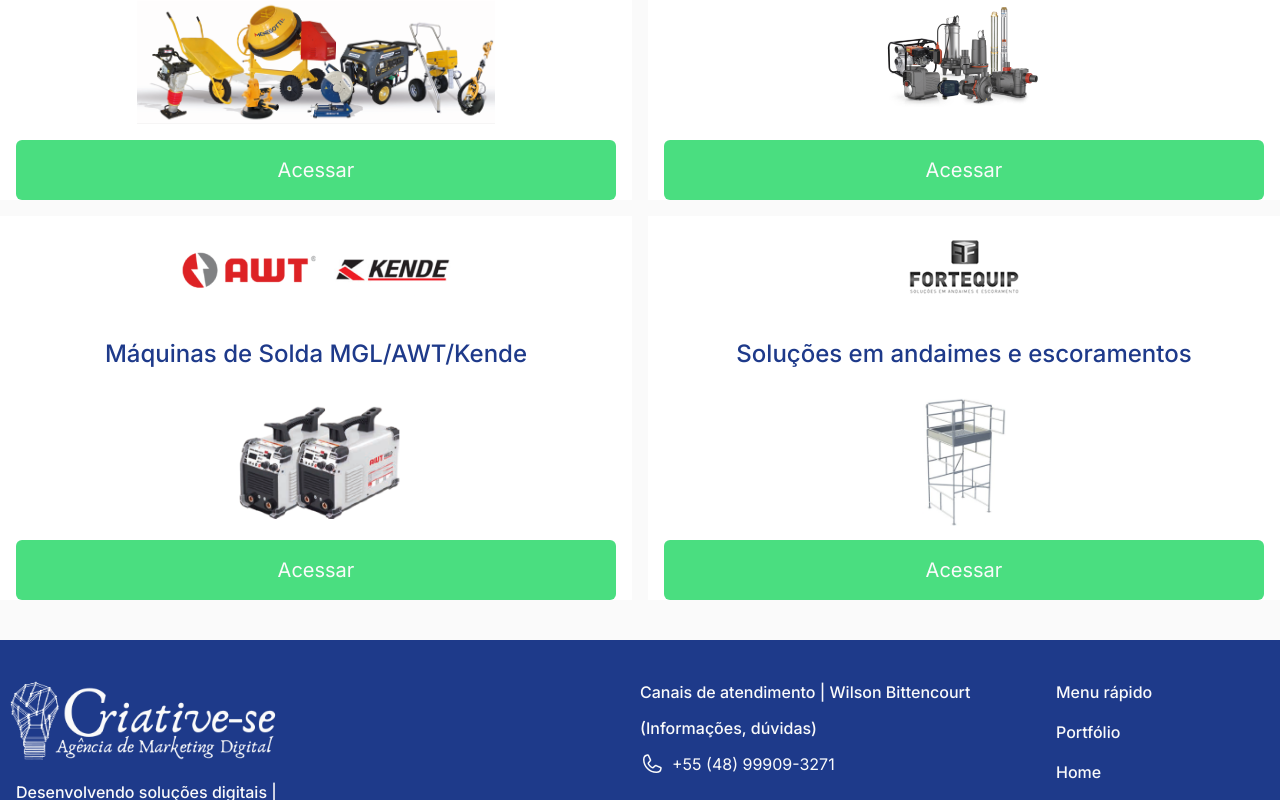
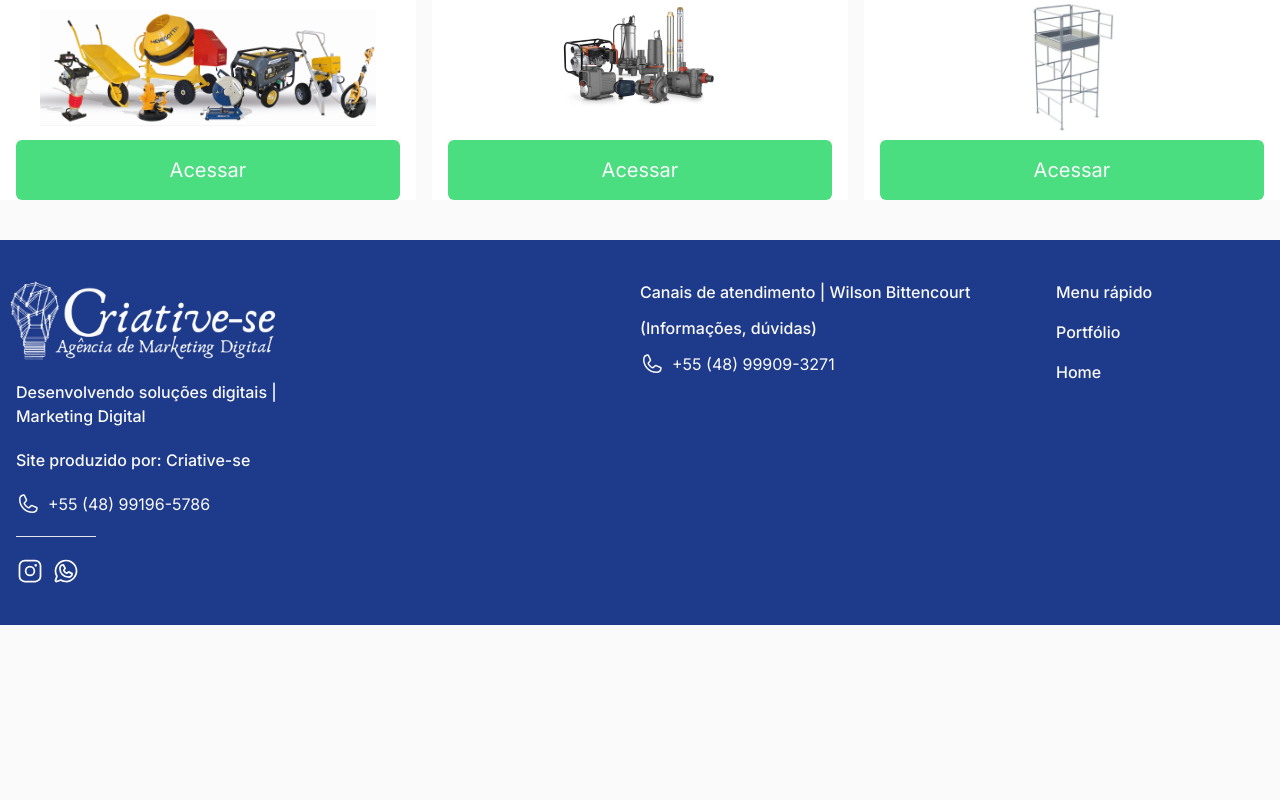
Before and after one commit to criative-se/wb-representacoes, a Next.js app: page / in a window 1280 px wide. Shown: the part 1800-2600 px from the top of the page. After the commit the page ends 2425 px from the top, so only its background shows below. Built offline with nearby package versions, Linux system fonts and the light colour scheme.

Commit message:
remove awt and fix grid

```diff
--- a/app/page.tsx
+++ b/app/page.tsx
@@ -70,7 +70,7 @@
 
         <section id='portfolio' className="container mx-auto py-10">
           <h1 className="sm:text-4xl text-center w-full font-medium text-6xl text-blue-900 pb-10">Portfólio</h1>
-          <div className="sm:grid-cols-1 md:grid-cols-2 grid grid-cols-2 gap-4">
+          <div className="sm:grid-cols-1 grid grid-cols-3 gap-4">
             {companies.map((company) => (
               <GridItem key={company.name} company={company} />
             ))}
--- a/db.json
+++ b/db.json
@@ -84,42 +84,6 @@
     ]
   },
   {
-    "name": "Máquinas de Solda MGL/AWT/Kende",
-    "description": "Máquinas de Solda MGL/AWT/Kende",
-    "heroImage": "/mgl-hero.png",
-    "contentImage": "/mgl-content.png",
-    "menus": [
-      {
-        "label": "Produtos",
-        "value": "https://mglbrasil.com.br/linha-de-solda/"
-      },
-      {
-        "label": "Vista explodida e Manual",
-        "value": "https://leponodobrasil.bitrix24.com.br/~3xAI7"
-      },
-      {
-        "label": "Boletos e Nota Fiscal",
-        "value": "https://grupounita.portaldocliente.online/"
-      },
-      {
-        "label": "Rede de assistencia técnica",
-        "value": "https://mglbrasil.com.br/assistencia-tecnica/"
-      },
-      {
-        "label": "Catálogos",
-        "value": "https://leponodobrasil.bitrix24.com.br/~3xAI7"
-      },
-      {
-        "label": "Vídeos",
-        "value": "https://leponodobrasil.bitrix24.com.br/~3xAI7"
-      },
-      {
-        "label": "Canais digitais (fotos e mídias)",
-        "value": "https://leponodobrasil.bitrix24.com.br/~3xAI7"
-      }
-    ]
-  },
-  {
     "name": "Fortequip",
     "description": "Soluções em andaimes e escoramentos",
     "heroImage": "/fortequip-hero.png",
```
